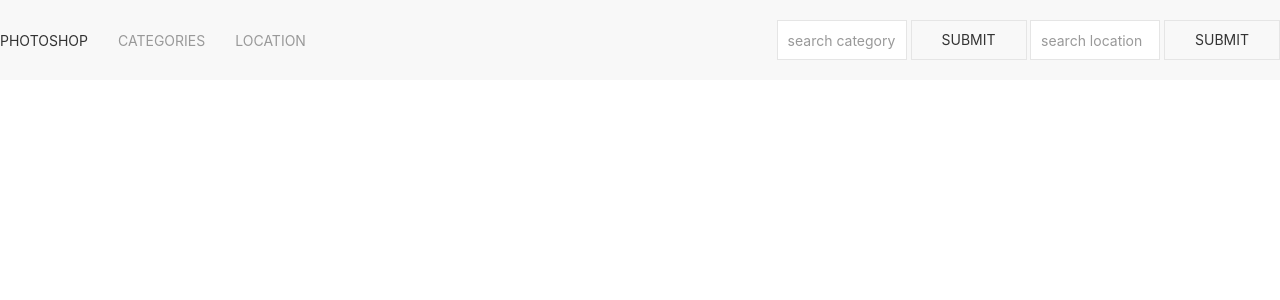
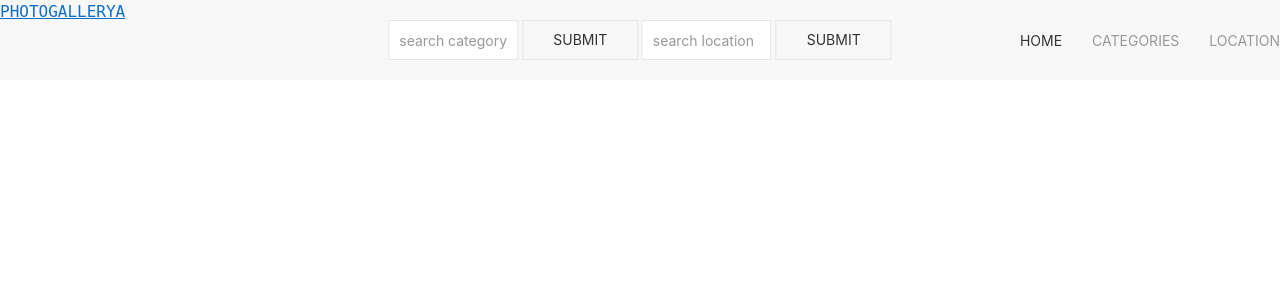
Before and after one commit to tailorv/photogalleriya, a Django app: page / in a window 1280 px wide. Shown: the top 300 px of the page. Run offline with Django 3.2, Linux system fonts and the light colour scheme; data that the repository does not hold is empty; some libraries are stand-ins or nearby versions.

Commit message:
create a HOME button

```diff
--- a/galleria/templates/navbar.html
+++ b/galleria/templates/navbar.html
@@ -8,11 +8,13 @@
 <body>
 
    <nav class="uk-navbar-container" uk-navbar>
+   <a class="uk-navbar" href="/" style="font-family: 'Major Mono Display', monospace; font-size: 100px, font-color:red; align-objects:bottom">PHOTOGALLERYA</a>
 
-      <div class="uk-navbar-left">
+
+      <div class="uk-navbar-right">
 
           <ul class="uk-navbar-nav">
-              <li class="uk-active"><a href="/">PHOTOSHOP</a></li>
+              <li class="uk-active"><a href="/">HOME</a></li>
               <li>
                   <a href="#">CATEGORIES</a>
                   <div class="uk-navbar-dropdown">
@@ -39,7 +41,7 @@
 
       </div>
 
-      <div class="uk-navbar-right">
+      <div class="uk-navbar-center">
           <div class="uk-navbar-item">
 
               <form role="search" action="{% url 'search_results' %}">
```
